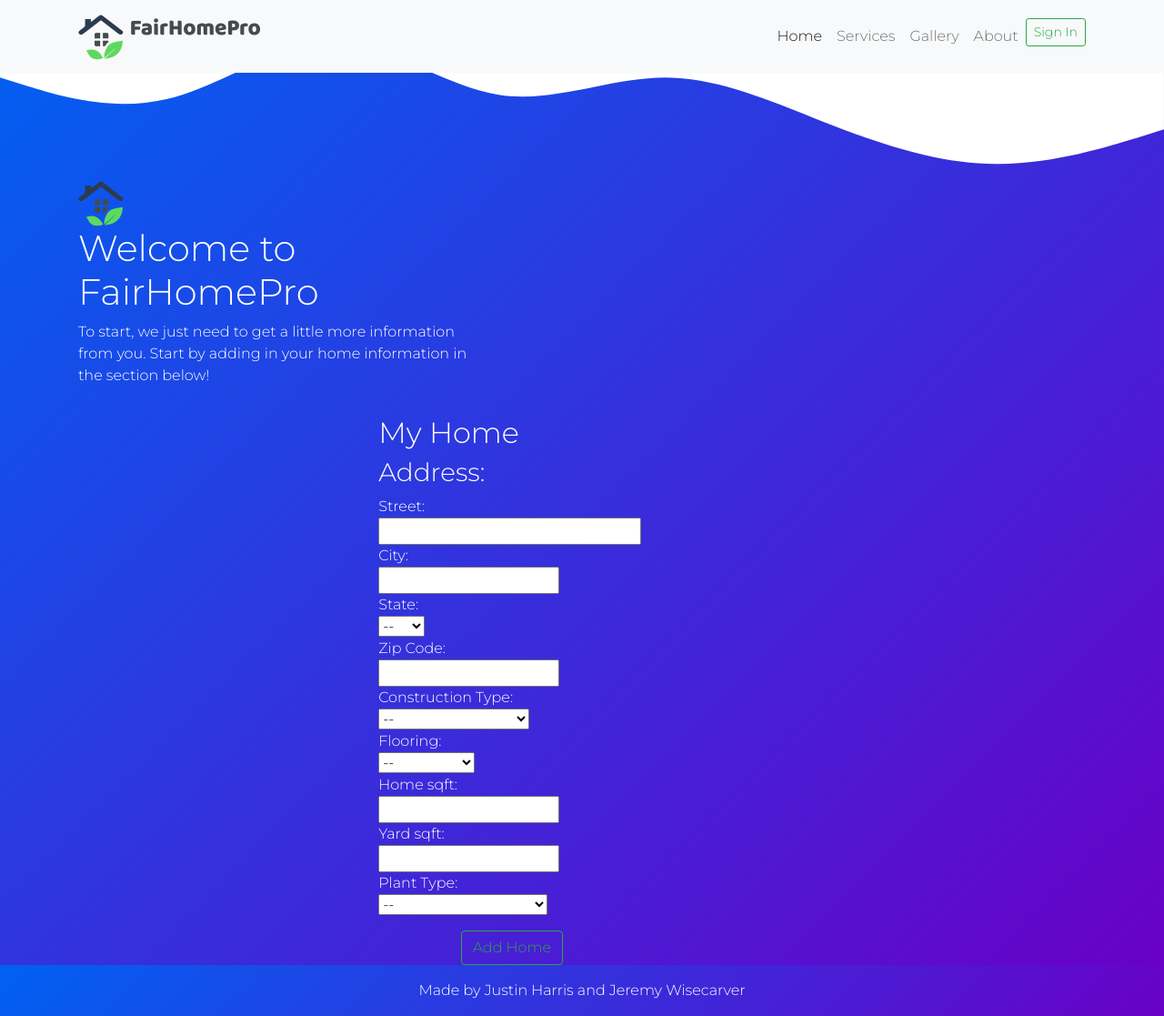
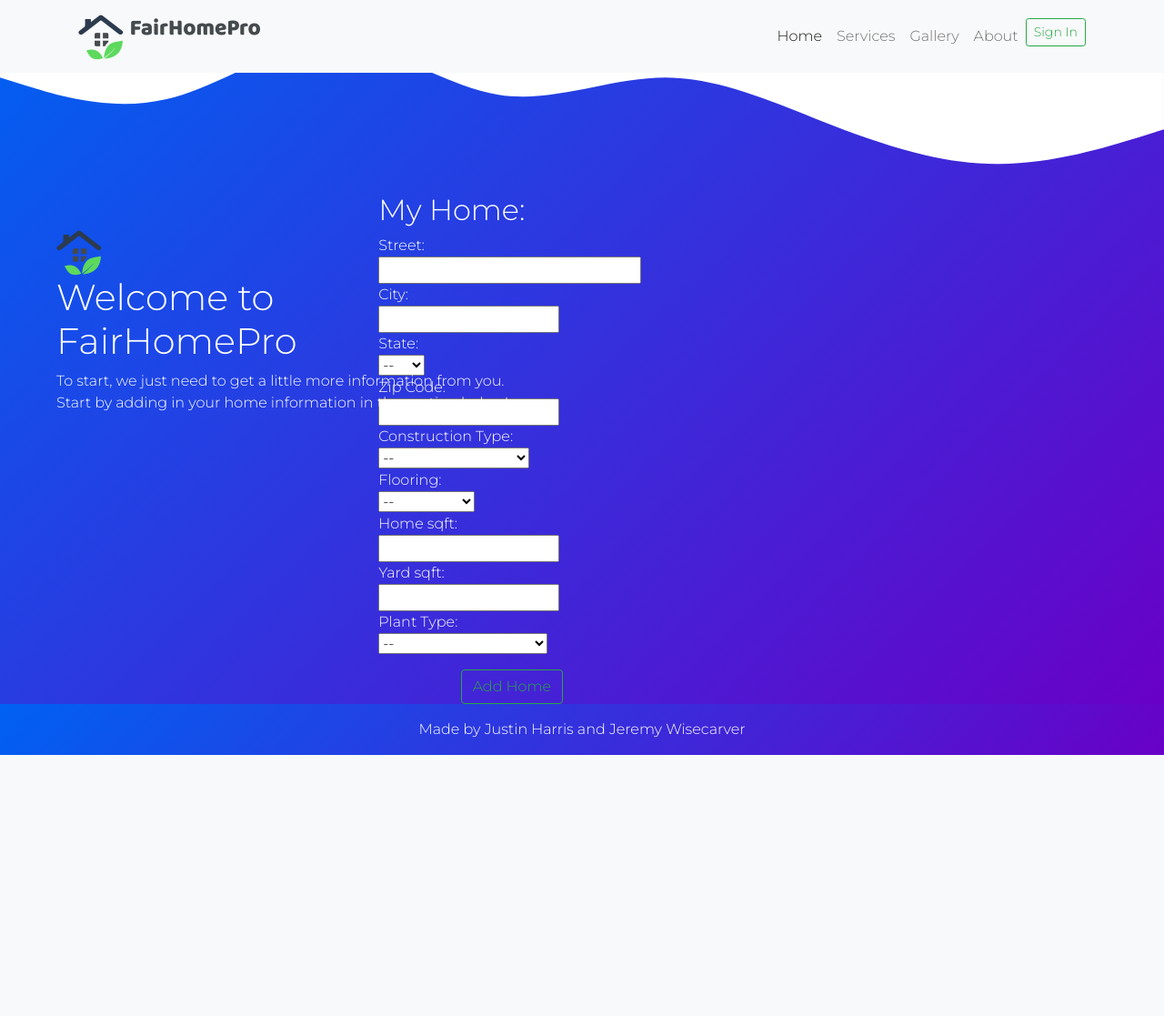
Before and after one commit to jmharris7755/FairHomePro, a PHP site: page /add_home.php in a window 1280 px wide. Shown: the whole page at 91% size. After the commit the page ends 830 px from the top, so only its background shows below. Run offline with PHP 8.4, Linux system fonts and the light colour scheme.

Commit message:
Format adjustment
adjusted some formatting on the add_home page

```diff
--- a/bsphp/components/add_home.inc.php
+++ b/bsphp/components/add_home.inc.php
@@ -8,7 +8,7 @@
       </svg>
       <div class="container">
         <div class="row align-items-center justify-content-left">
-          <div class="col-md-5"><img src="img/logo_solitary.png" alt="" />
+          <div class="col-md-5" style=  "position:absolute; left:50px; top:250px;"><img src="img/logo_solitary.png" alt="" />
 
             <h1>Welcome to FairHomePro</h1>
 
@@ -20,8 +20,7 @@
           <div class = "container pt-3">
             <div class="row align-items-center justify-content-center">
                 <div class="col-md-5">
-                <h2>My Home</h2>
-                    <h3> Address: </h3>
+                <h2>My Home:</h2>
                     <form method="post" action="add_home.php">
             	    <?php include('errors.inc.php'); ?>
                     <div style="input-group">
```
